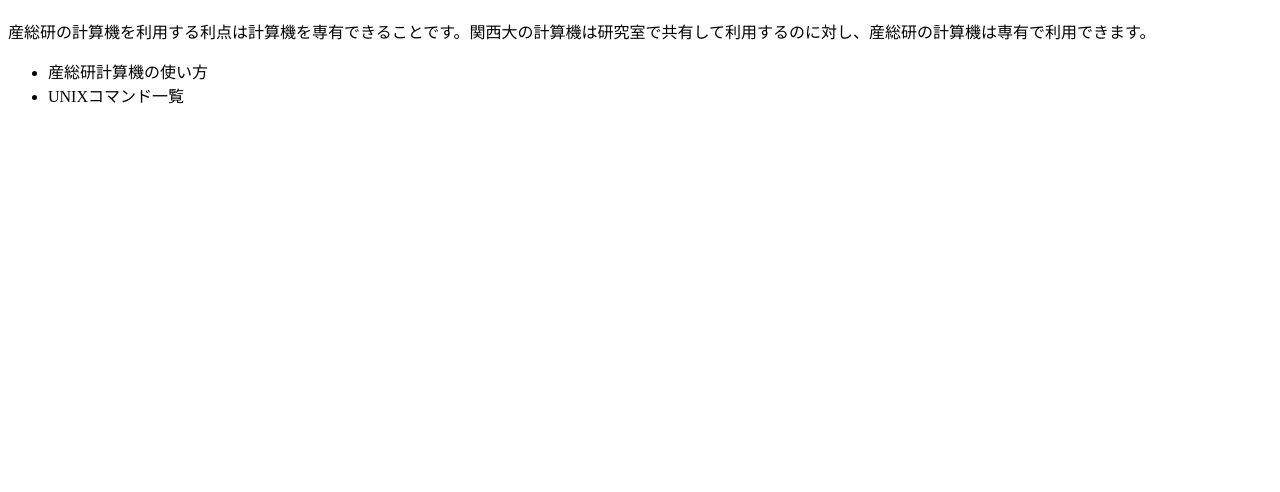
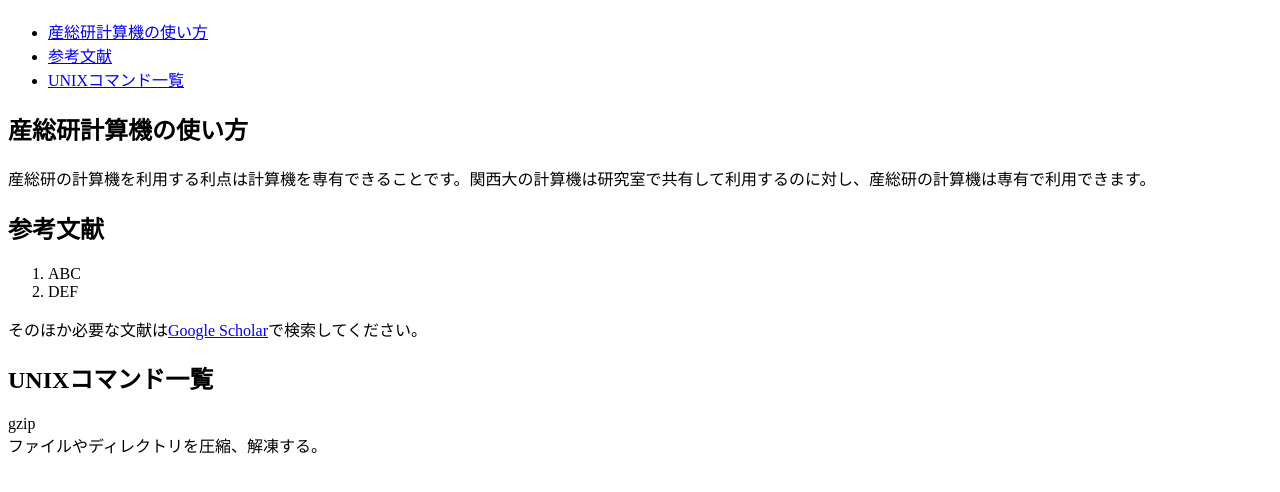
Before and after one commit to q246r/kansai-univ, a plain HTML site: page index.html in a window 1280 px wide. Shown: the part 70-562 px from the top of the page. Drawn offline with Linux system fonts and the light colour scheme.

Commit message:
references and links are added in index.html.

```diff
--- a/index.html
+++ b/index.html
@@ -6,11 +6,39 @@
 </head>
 
 <body>
+
 <h1>産総研-関西大 共同研究の手引き</h1>
+
+<ul>
+<li><a href="#aist">産総研計算機の使い方</a></li>
+<li><a href="#references">参考文献</a></li>
+<li><a href="#unix">UNIXコマンド一覧</a></li>
+</ul>
+
+<section id="aist">
+<h2>産総研計算機の使い方</h2>
 <p>産総研の計算機を利用する利点は計算機を専有できることです。関西大の計算機は研究室で共有して利用するのに対し、産総研の計算機は専有で利用できます。</p>
-<ul>
-<li>産総研計算機の使い方</li>
-<li>UNIXコマンド一覧</li>
-</u>
+</section>
+
+<section id="references">
+<h2>参考文献</h2>
+
+<ol>
+<li>ABC</li>
+<li>DEF</li>
+</ol>
+<p>そのほか必要な文献は<a href="https://scholar.google.com/?oi=gsb&hl=ja/"target="_blank">Google Scholar</a>で検索してください。</p>
+</section>
+
+<section id="unix">
+<h2>UNIXコマンド一覧</h2>
+
+<p>gzip<br>
+ファイルやディレクトリを圧縮、解凍する。
+
+</p>
+
+</section>
+
 </body>
 </html>
```
